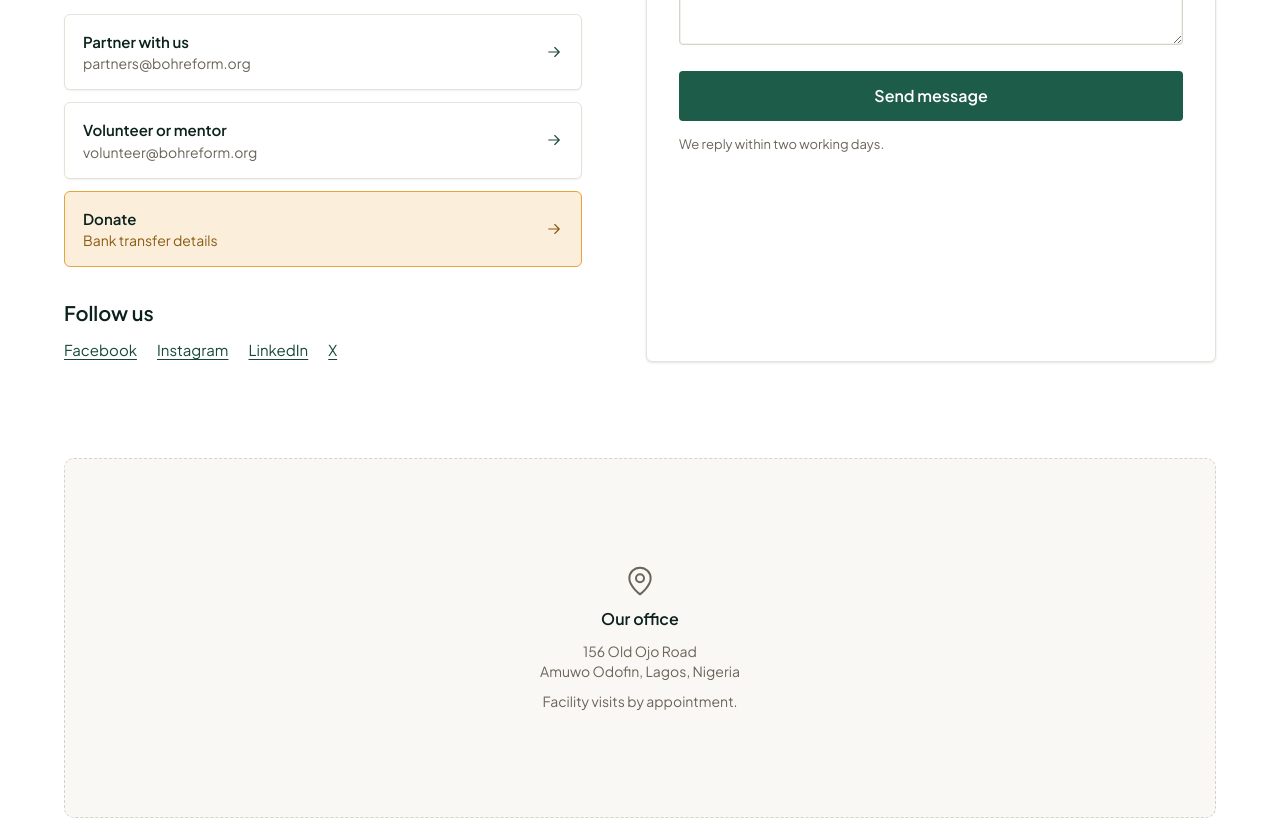
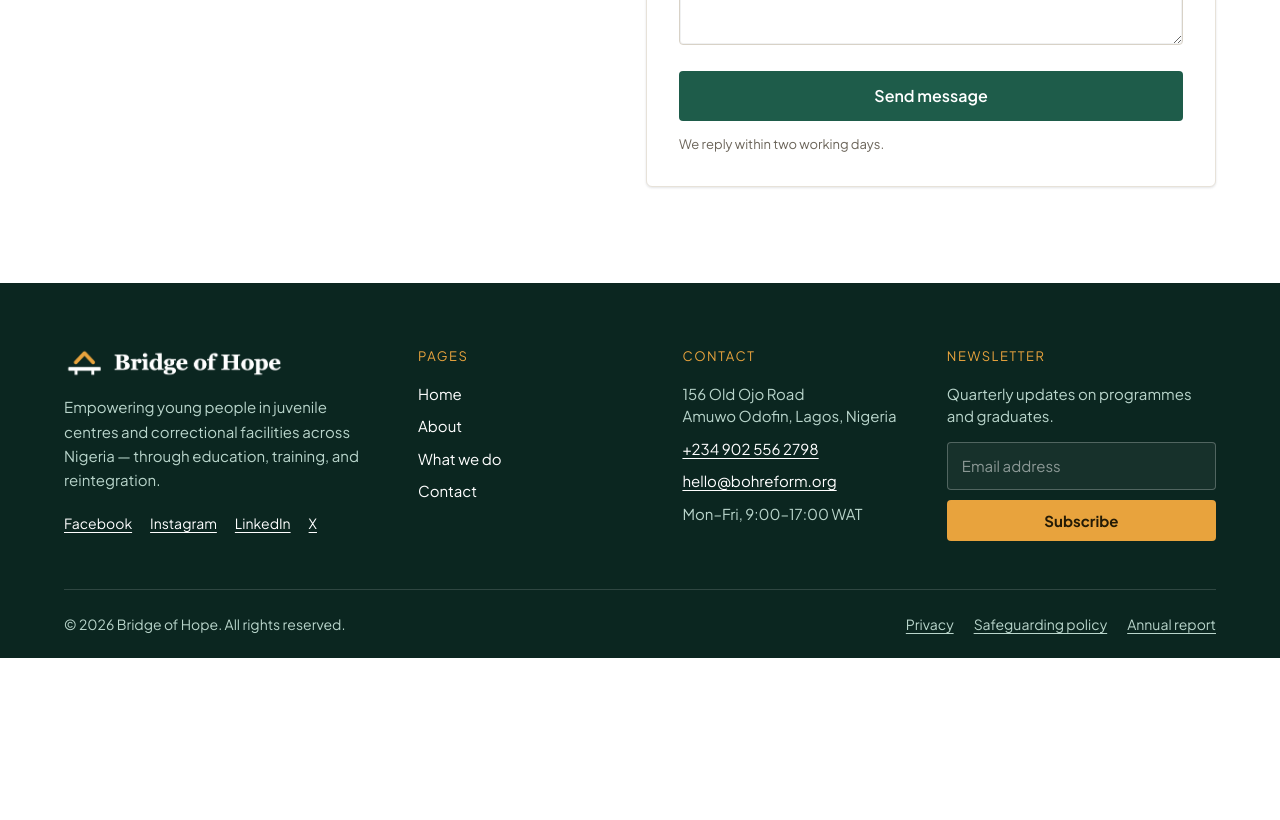
Before and after one commit to mykelcodex/boh, a Nuxt app: page /contact in a window 1280 px wide. Shown: the part 880-1700 px from the top of the page. After the commit the page ends 1538 px from the top, so only its background shows below. Built offline with nearby package versions, Linux system fonts and the light colour scheme.

Commit message:
fix: simplify contact page

```diff
--- a/pages/contact.vue
+++ b/pages/contact.vue
@@ -27,47 +27,6 @@
             </div>
           </dl>
 
-          <h2 class="m-0 mb-4 font-sans text-xl font-semibold text-ink">Direct routes</h2>
-          <div class="mb-8 grid gap-3">
-            <a
-              :href="`mailto:${contact.partnersEmail}`"
-              class="flex items-center justify-between gap-3 rounded-md border border-line bg-white px-[18px] py-4 no-underline shadow-e1 transition-colors duration-150 hover:bg-sand-50"
-            >
-              <span>
-                <span class="block text-[15px] font-semibold text-ink">Partner with us</span>
-                <span class="block text-sm text-muted">{{ contact.partnersEmail }}</span>
-              </span>
-              <AppIcon name="arrowRight" :size="18" class="text-green-600" />
-            </a>
-            <a
-              :href="`mailto:${contact.volunteerEmail}`"
-              class="flex items-center justify-between gap-3 rounded-md border border-line bg-white px-[18px] py-4 no-underline shadow-e1 transition-colors duration-150 hover:bg-sand-50"
-            >
-              <span>
-                <span class="block text-[15px] font-semibold text-ink">Volunteer or mentor</span>
-                <span class="block text-sm text-muted">{{ contact.volunteerEmail }}</span>
-              </span>
-              <AppIcon name="arrowRight" :size="18" class="text-green-600" />
-            </a>
-            <button
-              class="flex w-full cursor-pointer items-center justify-between gap-3 rounded-md border border-gold-500 bg-gold-100 px-[18px] py-4 text-left transition-colors duration-150 hover:bg-[#F7E3C4]"
-              @click="give.open()"
-            >
-              <span>
-                <span class="block text-[15px] font-semibold text-ink">Donate</span>
-                <span class="block text-sm text-gold-ink">Bank transfer details</span>
-              </span>
-              <AppIcon name="arrowRight" :size="18" class="text-gold-ink" />
-            </button>
-          </div>
-
-          <h2 class="m-0 mb-3 font-sans text-xl font-semibold text-ink">Follow us</h2>
-          <div class="flex flex-wrap gap-5 text-[15px]">
-            <a :href="social.facebook" class="text-green-600">Facebook</a>
-            <a :href="social.instagram" class="text-green-600">Instagram</a>
-            <a :href="social.linkedin" class="text-green-600">LinkedIn</a>
-            <a :href="social.x" class="text-green-600">X</a>
-          </div>
         </div>
 
         <div class="rounded-md border border-line bg-white p-5 shadow-e2 sm:p-8">
@@ -114,24 +73,11 @@
       </div>
     </section>
 
-    <section class="pb-24">
-      <div class="wrap">
-        <div class="flex h-[clamp(240px,50vw,360px)] flex-col items-center justify-center gap-2.5 rounded-[10px] border border-dashed border-line-strong bg-sand-50 p-6 text-center">
-          <span class="text-muted"><AppIcon name="mapPin" :size="32" /></span>
-          <p class="m-0 font-semibold text-ink">Our office</p>
-          <address class="m-0 max-w-[420px] text-sm not-italic text-muted">
-            {{ contact.addressLine1 }}<br />{{ contact.addressLine2 }}
-          </address>
-          <p class="m-0 text-sm text-muted">{{ contact.hoursNote }}.</p>
-        </div>
-      </div>
-    </section>
   </main>
 </template>
 
 <script setup lang="ts">
-const give = useGive()
-const { contact, social } = useAppConfig()
+const { contact } = useAppConfig()
 
 const details = [
   { icon: 'mapPin', label: 'Office', value: contact.addressLine1, value2: contact.addressLine2 },
```
